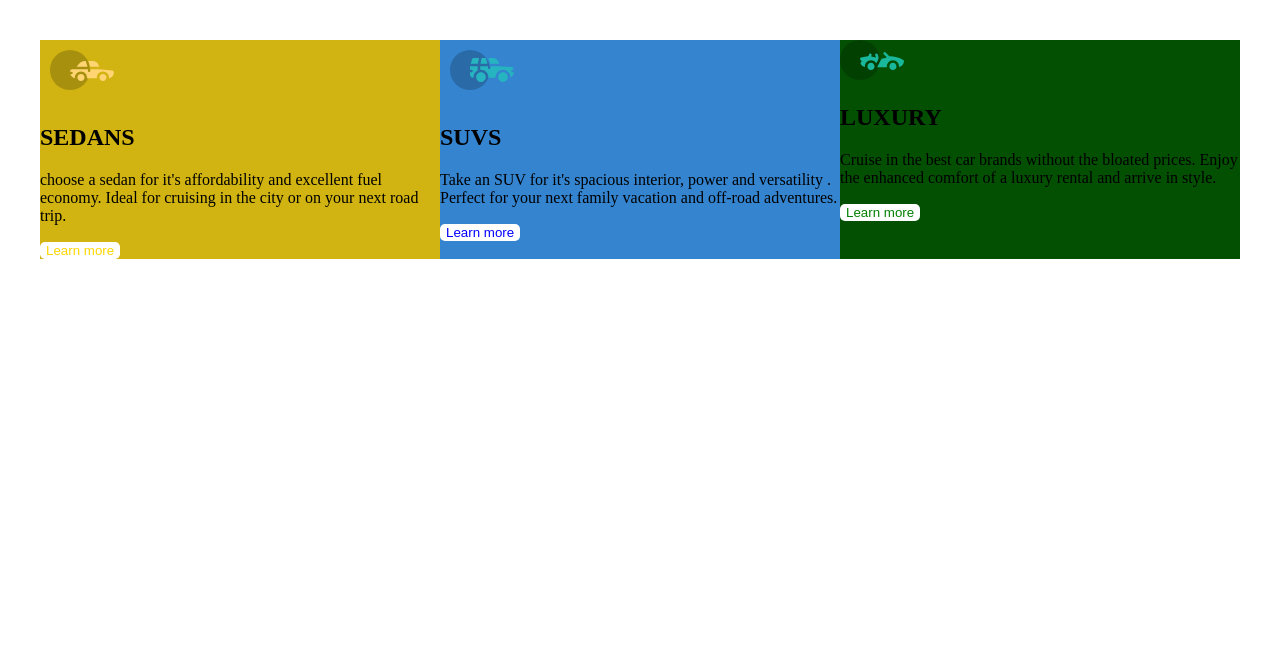
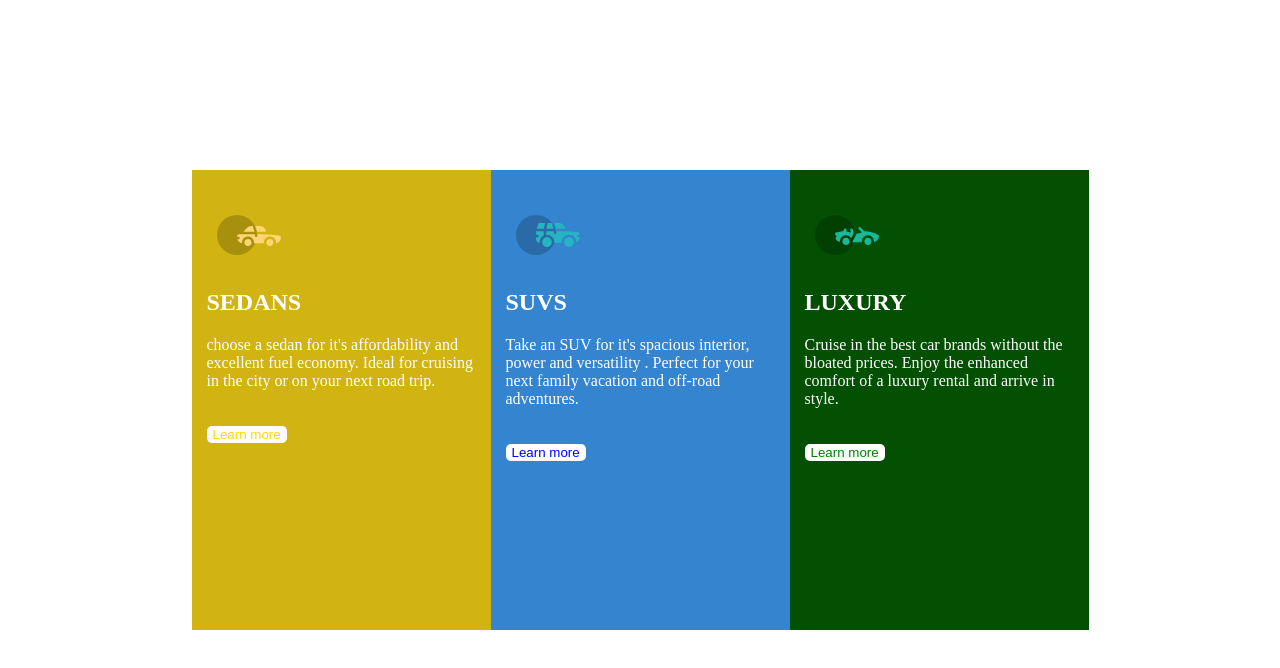
Before and after one commit to Praise4997/praise4997.github.io, a plain HTML site: page grid.html in a window 1280 px wide. Drawn offline with Linux system fonts and the light colour scheme.

Commit message:
css
styling

```diff
--- a/grid.css
+++ b/grid.css
@@ -1,8 +1,8 @@
 body {margin: 0%;
     padding: 0%;
+    min-height: 100vh;
     justify-content: center;
-    viewport-fit: 100%;
-    vertical-align: left;
+    align-content: center;
     width: 100%;
     height: 100%;
 }
@@ -10,28 +10,34 @@ body {margin: 0%;
     min-width: 50px;
     padding: 10px;
     vertical-align: auto;
+    margin-top: 20px;
 }
 .columns {
+    width: 100%;
+    max-width: 1440px;
     display: flex;
-    flex-direction: row;
-    flex-wrap: wrap;
     justify-content: center;
-    vertical-align: auto;
-    padding: 40px;
-    margin: 0%;
-    box-sizing: border-box;
-
+    align-items: center;
+    flex-flow: wrap;
 }
 .column {
-   flex: 33%;
+   width: 269px;
+   padding: 15px;
+   min-height: 430px;
+   color: white;
 }
 .btn {
-    margin-top:0%;
+    margin-top:20px;
     color: rgb(4, 94, 4);
     background-color: white;
     border-radius:5px;
     cursor: pointer;
     border: none;
+}
+.btn:hover {
+    background-color: transparent;
+    border: 2px solid #fff;
+    color: #fff;
 }
 @media screen and(max-width:1000) {
     .columns {display: flex;
--- a/grid.html
+++ b/grid.html
@@ -28,7 +28,7 @@
         <input class="btn" type="button" value="Learn more" style="color:blue ;">
         </div>
         <div class="column" style="background-color:rgb(3, 80, 3) ;">
-            <img src="./icon-luxury.svg" alt="luxury">
+            <img class="img" src="./icon-luxury.svg" alt="luxury">
         <h2>LUXURY</h2>
         <P>Cruise in the best car brands without the bloated prices.
             Enjoy the enhanced comfort of a luxury rental and arrive in style.
```
